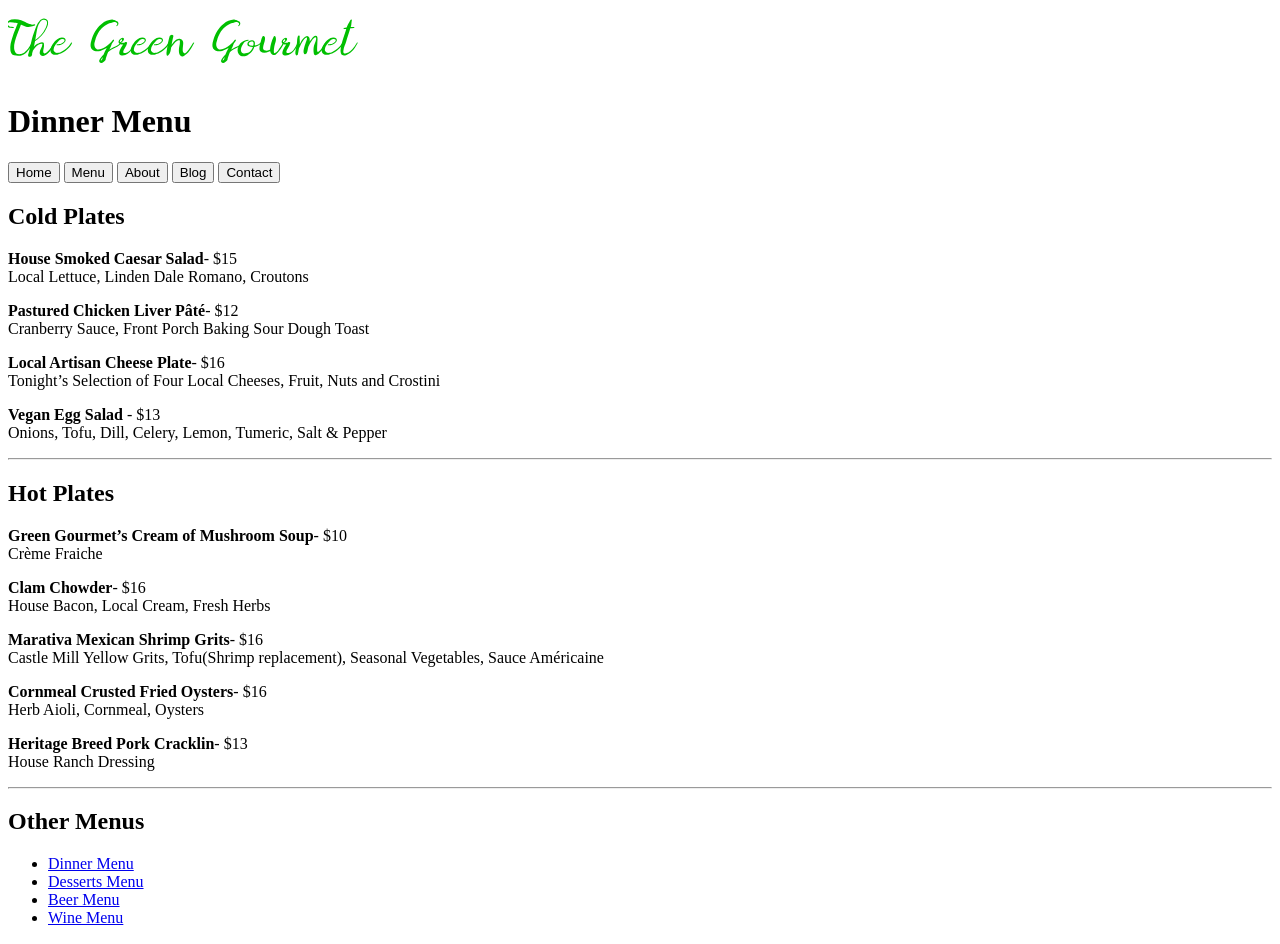
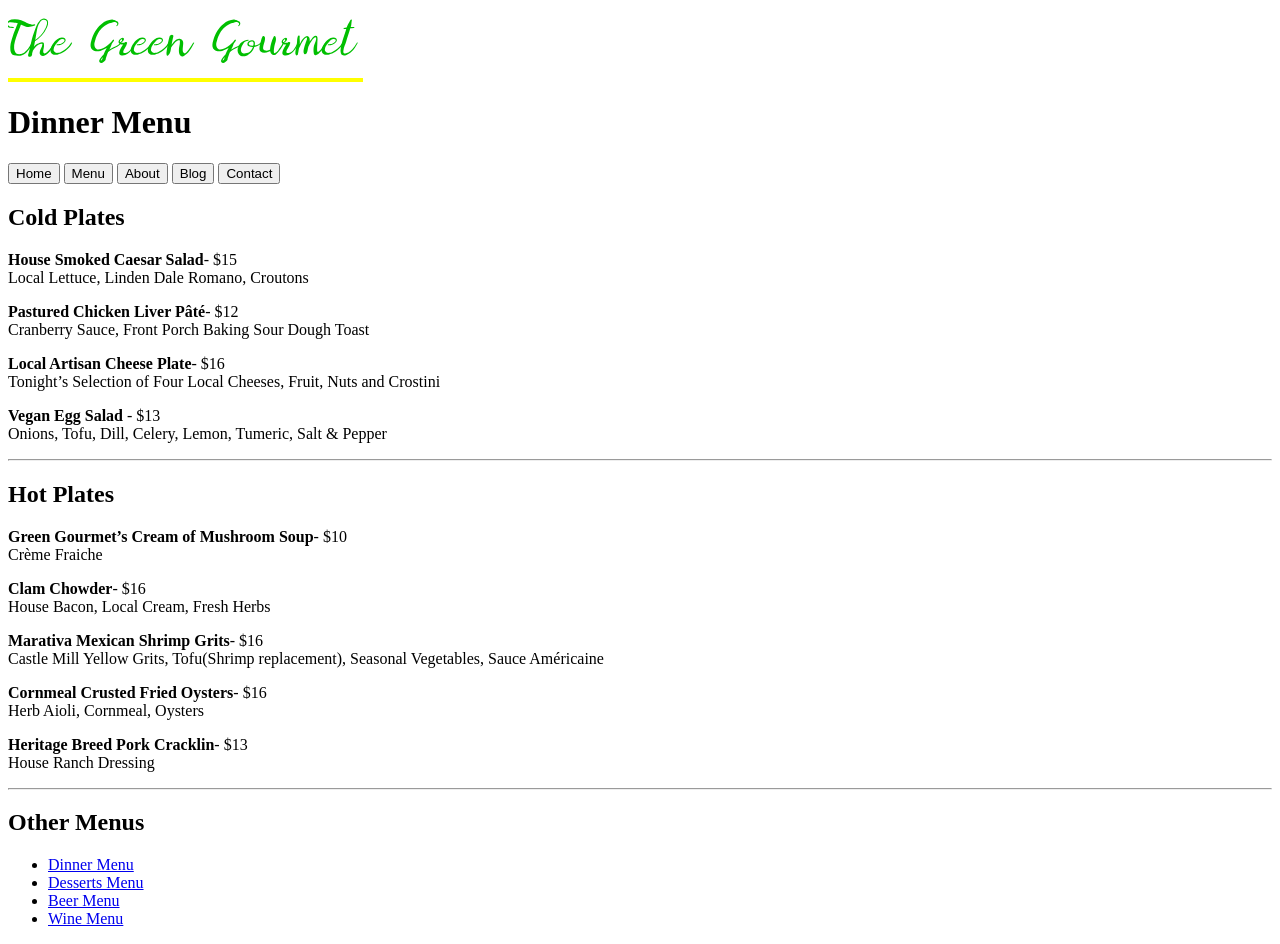
Before and after one commit to gremy14/greengourmet, a plain HTML site: page DinnerMenu.html in a window 1280 px wide. In both pictures the pointer is over the link 185 px from the left and 72 px from the top of the page. Drawn offline with Linux system fonts and the light colour scheme.

Commit message:
Update DinnerMenu.html

```diff
--- a/DinnerMenu.html
+++ b/DinnerMenu.html
@@ -8,6 +8,9 @@
       food-cols1{
         font-style: oblique;
       }
+      a:hover {
+        background-color: yellow;
+        font-size: 18px;
     </style>
   </head>
     <h1>Dinner Menu</h1><button onclick="window.location.href='index.html';">Home</button>
```
